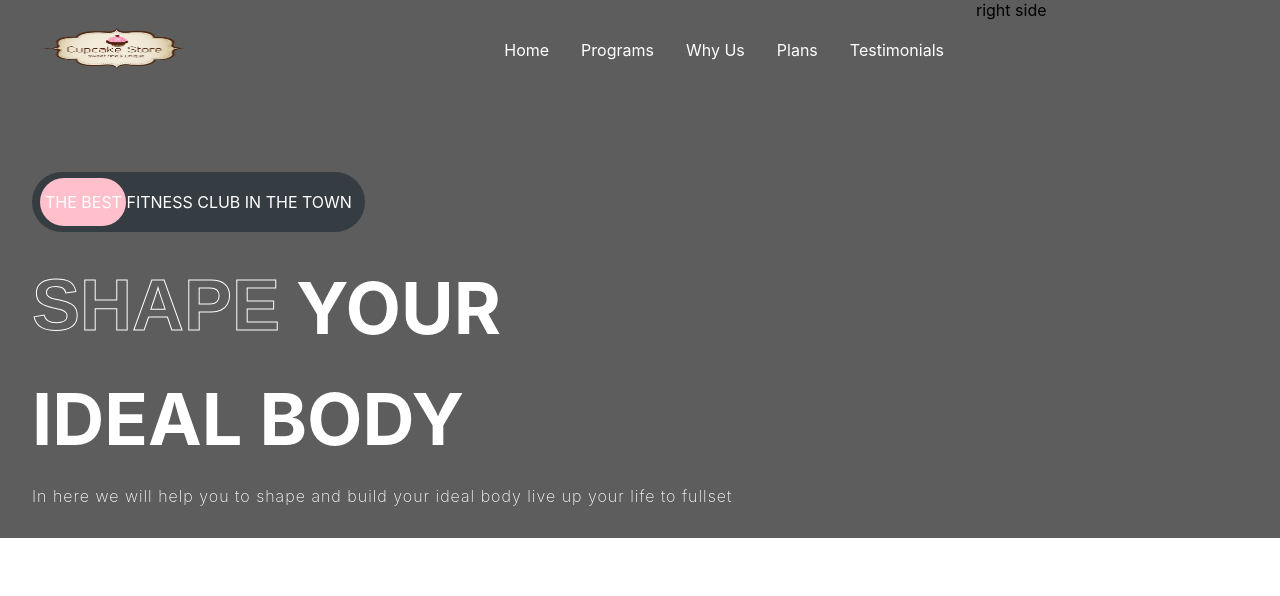
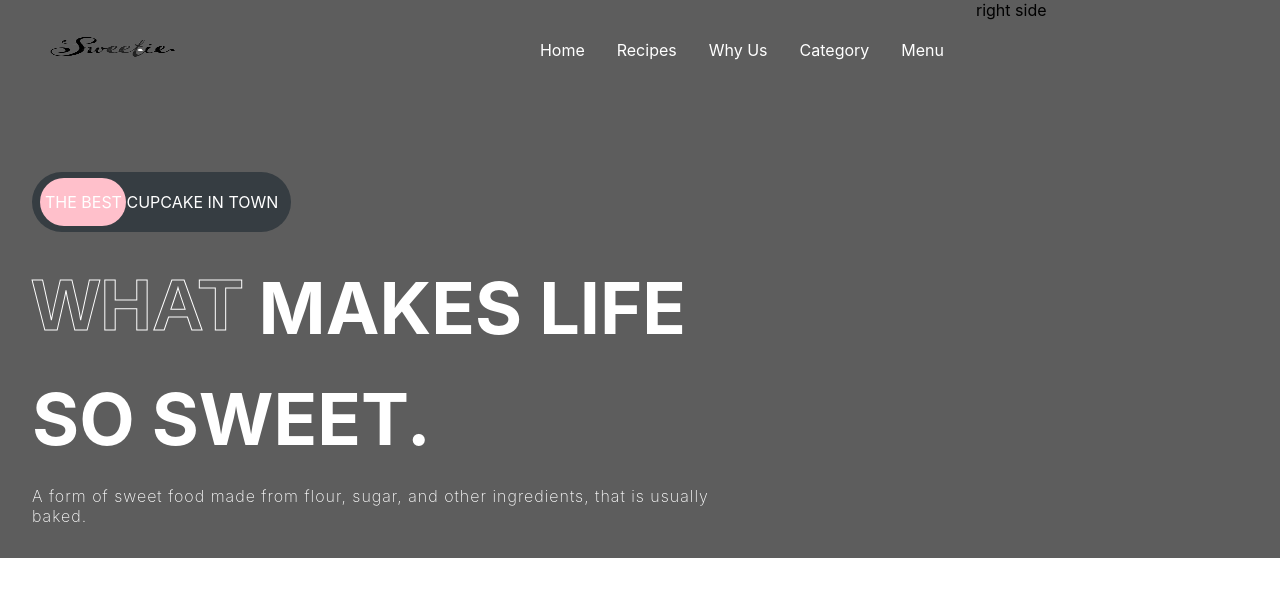
Before and after one commit to Albiona19/FITCLUB, a React (Create React App) app: page / in a window 1280 px wide. Shown: the top 596 px of the page. Built offline with nearby package versions, Linux system fonts and the light colour scheme.

Commit message:
header cake

```diff
--- a/src/components/Header/Header.css
+++ b/src/components/Header/Header.css
@@ -19,6 +19,6 @@
 
 .header-menu>li:hover{
     cursor: pointer;
-    color:orange;
+    color:pink;
     cursor: pointer;
 }
--- a/src/components/Header/Header.jsx
+++ b/src/components/Header/Header.jsx
@@ -8,10 +8,10 @@ const Header = () => {
 
         <ul className='header-menu'>
           <li>Home</li>
-          <li>Programs</li>
+          <li>Recipes</li>
           <li>Why Us</li>
-          <li>Plans</li>
-          <li>Testimonials</li>
+          <li>Category</li>
+          <li>Menu</li>
         </ul>
     </div>
   )
--- a/src/components/Hero/Hero.jsx
+++ b/src/components/Hero/Hero.jsx
@@ -11,25 +11,24 @@ const Hero = () => {
               <div className="the-best-ad">
               <div></div>
 
-                  <span>The best Fitness club in the town</span>
+                  <span>The best cupcake in town</span>
 
               </div>
               {/* Hero Heading */}
               <div className="hero-text">
                 <div className='div1'>
                   <span className='stroke-text'>
-                    Shape
+                  What
                   </span>
                   <span>
-                     Your
+                  Makes Life
                   </span>
                   </div>
                   <div className='div2'><span>
-                    Ideal Body</span></div>
+                  so sweet.</span></div>
                     <div>
                       <span>
-                      In here we will help you to shape and build your ideal body
-                      live up your life to fullset
+                      A form of sweet food made from flour, sugar, and other ingredients, that is usually baked.
 
                       </span>
                     </div>
```
Also changed, not shown: src/components/assets/logo.png.
